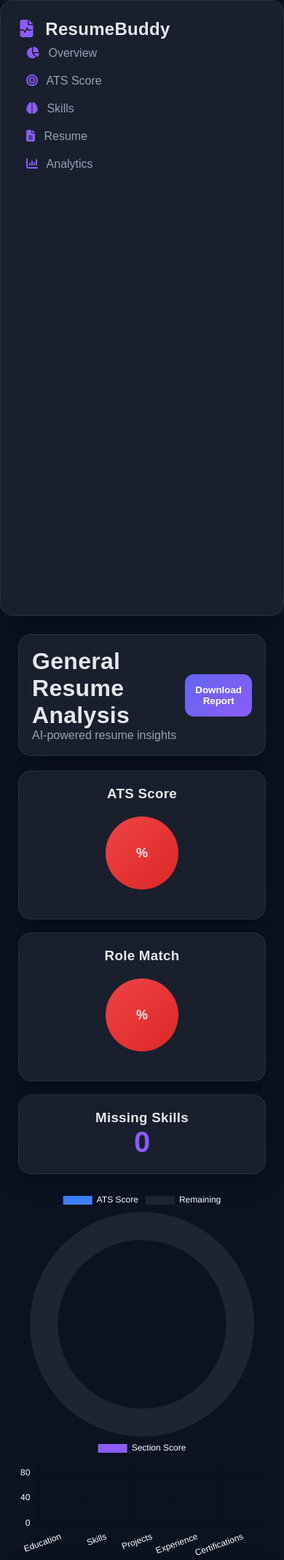
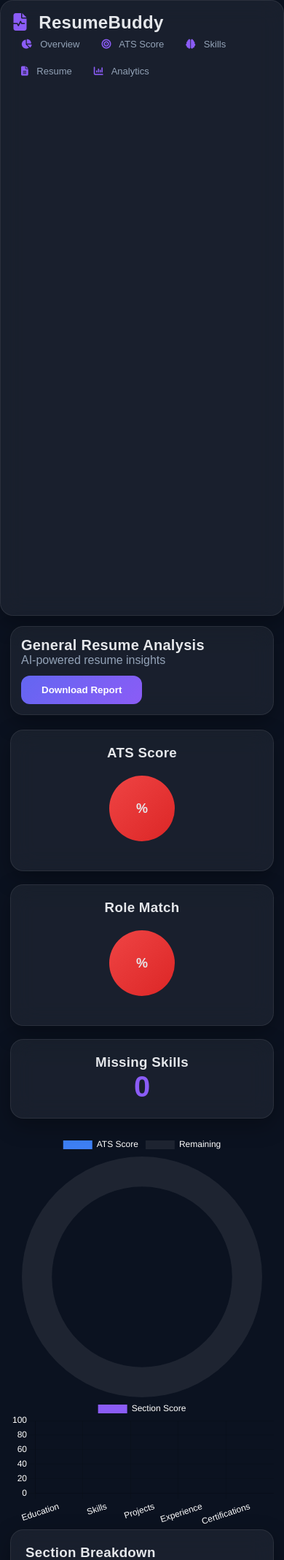
Before and after one commit to meshramshreya28/ResumeBuddy, a Flask app: template templates/dashboard.html in a window 390 px wide. Shown: the top 2138 px of the page at 73% size. Run offline with Flask 3, Linux system fonts and the light colour scheme; the template is opened without the code that fills it, so the values that code supplies are empty.

Commit message:
fix mobile responsive styles

```diff
--- a/static/css/style.css
+++ b/static/css/style.css
@@ -334,8 +334,83 @@ ul li{
 
 /* ===== MOBILE RESPONSIVE FIX ===== */
 
-@media(max-width:900px){
+@media(max-width:768px){
 
+    /* NAVBAR */
+    .navbar{
+        flex-direction:column;
+        gap:12px;
+        text-align:center;
+        padding:16px 20px;
+        margin:10px;
+    }
+
+    .nav-links{
+        display:flex;
+        flex-wrap:wrap;
+        justify-content:center;
+        gap:10px;
+        margin-top:4px;
+    }
+
+    .nav-links a{
+        margin-left:0;
+    }
+
+    .creator{
+        margin-left:0;
+        margin-top:4px;
+        font-size:12px;
+        padding:6px 12px;
+    }
+
+    /* HERO */
+    .hero{
+        padding:40px 16px;
+    }
+
+    .hero h1{
+        font-size:28px;
+        line-height:1.3;
+    }
+
+    .hero p{
+        font-size:15px;
+    }
+
+    .btn{
+        width:auto;
+        padding:12px 28px;
+    }
+
+    /* FEATURES & HOW STEPS */
+    .features{
+        grid-template-columns:1fr;
+        padding:16px;
+        gap:14px;
+    }
+
+    .how-steps{
+        grid-template-columns:1fr;
+        gap:14px;
+        padding:0 16px;
+    }
+
+    /* UPLOAD */
+    .upload-section{
+        padding:40px 16px;
+        min-height:auto;
+    }
+
+    .upload-card{
+        padding:20px 16px;
+    }
+
+    .upload-section h2{
+        font-size:24px;
+    }
+
+    /* DASHBOARD LAYOUT */
     .layout{
         flex-direction:column;
     }
@@ -344,37 +419,46 @@ ul li{
         width:100%;
         height:auto;
         position:relative;
+        padding:16px;
     }
 
-    .navbar{
-        flex-direction: column;
-        gap: 12px;
-        text-align: center;
-        padding: 14px 20px;
+    .nav{
+        display:flex;
+        flex-wrap:wrap;
+        gap:6px;
     }
 
-    .nav-links{
-        display: flex;
-        flex-wrap: wrap;
-        justify-content: center;
-        gap: 12px;
+    .nav p{
+        font-size:13px;
+        padding:8px 12px;
     }
 
-     .nav-links a{
-        margin-left: 0;
-        font-size: 13px;
+    .main{
+        padding:14px;
     }
 
-    .creator{
-        margin-left: 0;
-        margin-top: 0;
-        font-size: 12px;
+    /* TOPBAR */
+    .topbar{
+        flex-direction:column;
+        align-items:flex-start;
+        gap:12px;
+        padding:14px;
     }
 
+    .topbar h1{
+        font-size:20px;
+    }
+
+    .topbar .btn{
+        width:100%;
+    }
+
+    /* GRIDS */
     .grid,
     .kpi-grid,
     .two-col,
-    .features{
+    .features,
+    .how-steps{
         grid-template-columns:1fr !important;
     }
 
@@ -382,18 +466,15 @@ ul li{
         grid-template-columns:repeat(2,1fr);
     }
 
-    .hero h1{
-        font-size:32px;
+    /* CIRCLE */
+    .circle{
+        width:90px;
+        height:90px;
+        font-size:18px;
     }
 
-    .upload-card{
-        padding:20px;
-    }
-
-    .circle{
-        width:100px;
-        height:100px;
-        font-size:18px;
+    .big-text{
+        font-size:32px;
     }
 }
 
```
